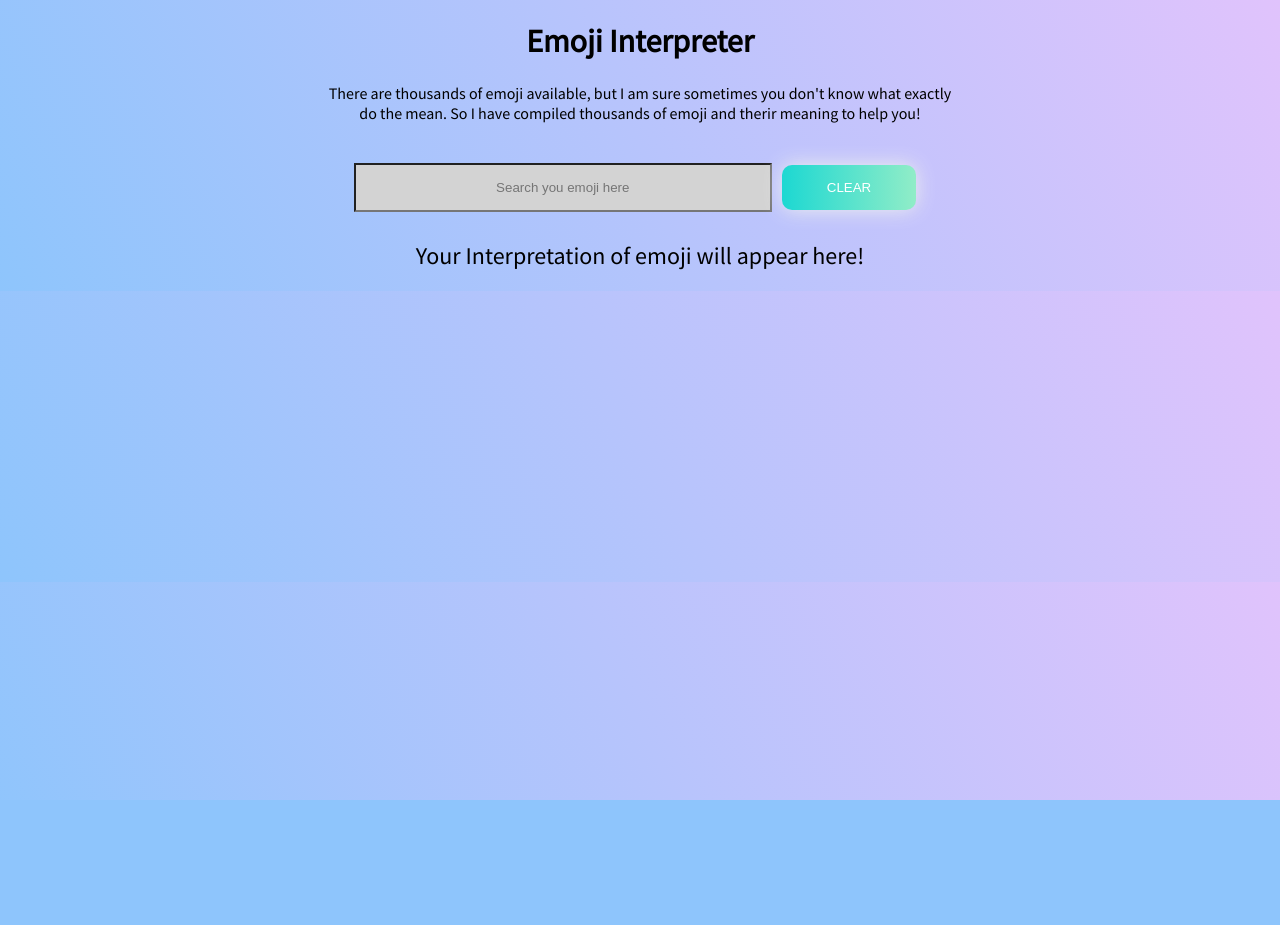
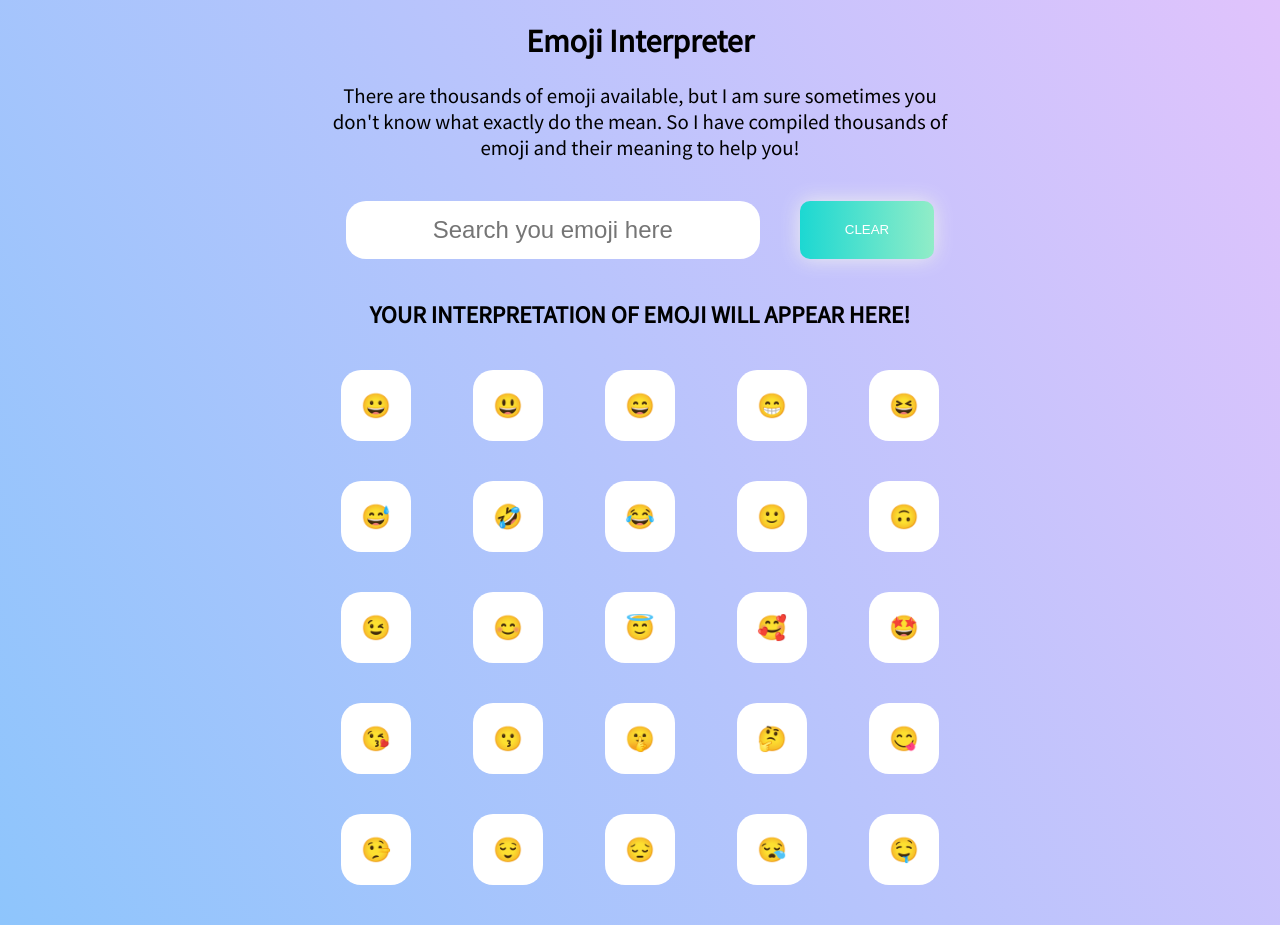
Before and after one commit to nikhil-sharma-nks/Emoji-Interpreter, a React (Create React App) app: page / in a window 1280 px wide. Before the commit the page ends 800 px from the top, so only its background shows below. Built offline with nearby package versions, Linux system fonts and the light colour scheme.

Commit message:
feat: showcase emoji added

```diff
--- a/src/App.css
+++ b/src/App.css
@@ -7,11 +7,14 @@ body {
 }
 
 input {
-  margin-top: 20px;
+  margin: 20px;
   padding: 15px;
   width: 30%;
-  background: lightgrey;
+  background: white;
   text-align: center;
+  border: none;
+  border-radius: 20px;
+  font-size: 1.5rem;
 }
 
 .App {
@@ -26,6 +29,7 @@ input {
 .meaning {
   margin: 20px auto;
   font-size: 1.5rem;
+  font-weight: bold;
 }
 
 .clearButton {
@@ -37,8 +41,8 @@ input {
   );
 }
 .clearButton {
-  margin: 10px;
-  padding: 15px 45px;
+  margin: 20px;
+  padding: 20px 45px;
   text-align: center;
   text-transform: uppercase;
   transition: 0.5s;
@@ -47,6 +51,7 @@ input {
   box-shadow: 0 0 20px #eee;
   border-radius: 10px;
   border: none;
+
   /* display: block; */
 }
 
@@ -55,3 +60,39 @@ input {
   color: #fff;
   text-decoration: none;
 }
+
+.description {
+  font-size: 1.3rem;
+}
+
+.emoji-showcase {
+  width: 50%;
+  margin: 30px auto;
+  display: grid;
+  grid-template-columns: repeat(5, 1fr);
+  grid-gap: 20px;
+}
+
+.emoji-showcase-element {
+  margin: 10px;
+  background: white;
+  padding: 20px;
+  text-align: center;
+  /* align-items: center;
+  justify-content: center; */
+  justify-self: center;
+  font-size: 1.5rem;
+  border-radius: 20px;
+  transition: 0.3s;
+}
+
+.emoji-showcase-element:hover {
+  cursor: pointer;
+  box-shadow: 0 0 20px black;
+}
+
+.input {
+  display: flex;
+  margin: 0 auto;
+  justify-content: center;
+}
--- a/src/App.js
+++ b/src/App.js
@@ -1,6 +1,6 @@
 import "./App.css";
 import { useState } from "react";
-import emojisData from "./emojiData";
+import { emojisData, showcaseEmoji } from "./emojiData";
 
 function App() {
   const [emoji, setEmoji] = useState("");
@@ -12,7 +12,11 @@ function App() {
     // const inputEmoji = inputValue[inputValue.length - 2];
     setEmoji(inputValue);
     console.log(emoji);
-    const emojiMeaning = emojisData[inputValue];
+    searchMeaning(inputValue);
+  }
+
+  function searchMeaning(emoji) {
+    const emojiMeaning = emojisData[emoji];
     if (emojiMeaning) {
       setMeaning(emojiMeaning);
       console.log(emojiMeaning);
@@ -21,6 +25,12 @@ function App() {
         "Either we don't have this emoji in our database or what you entered is not an emoji. Please input a single emoji at a time"
       );
     }
+  }
+
+  function emojiClickHandler(event) {
+    console.log(event.target.innerText);
+    setEmoji(event.target.innerText);
+    searchMeaning(event.target.innerText);
   }
 
   function handleClearOnClick() {
@@ -36,7 +46,7 @@ function App() {
       <div className="description">
         There are thousands of emoji available, but I am sure sometimes you
         don't know what exactly do the mean. So I have compiled thousands of
-        emoji and therir meaning to help you!
+        emoji and their meaning to help you!
       </div>
       <div className="input">
         <input
@@ -49,7 +59,22 @@ function App() {
           Clear
         </button>
       </div>
-      <div className="meaning">{meaning}</div>
+      <div className="meaning">{meaning.toUpperCase()}</div>
+      <div className="showcase">
+        <div className="emoji-showcase">
+          {Object.keys(showcaseEmoji).map((element) => {
+            return (
+              <div
+                key={element}
+                className="emoji-showcase-element"
+                onClick={emojiClickHandler}
+              >
+                {element}
+              </div>
+            );
+          })}
+        </div>
+      </div>
     </div>
   );
 }
```
Also changed, not shown: src/emojiData.js.
